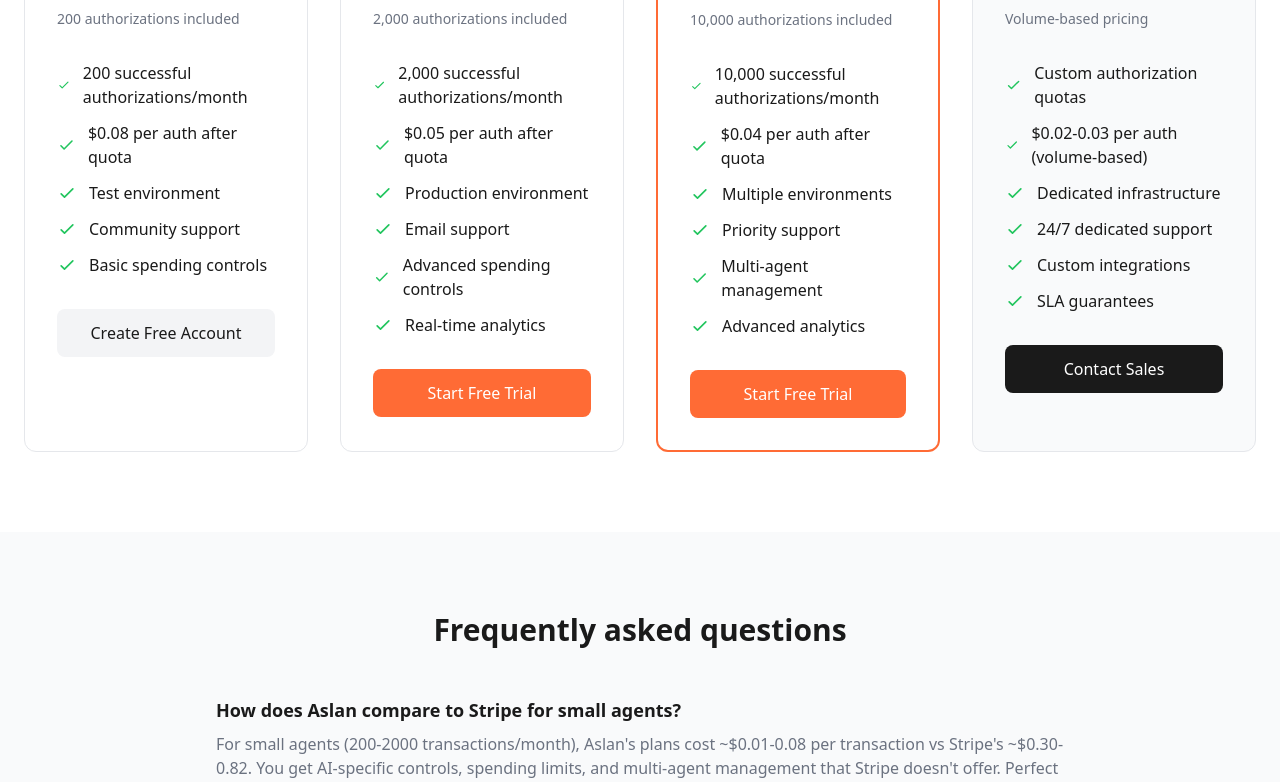
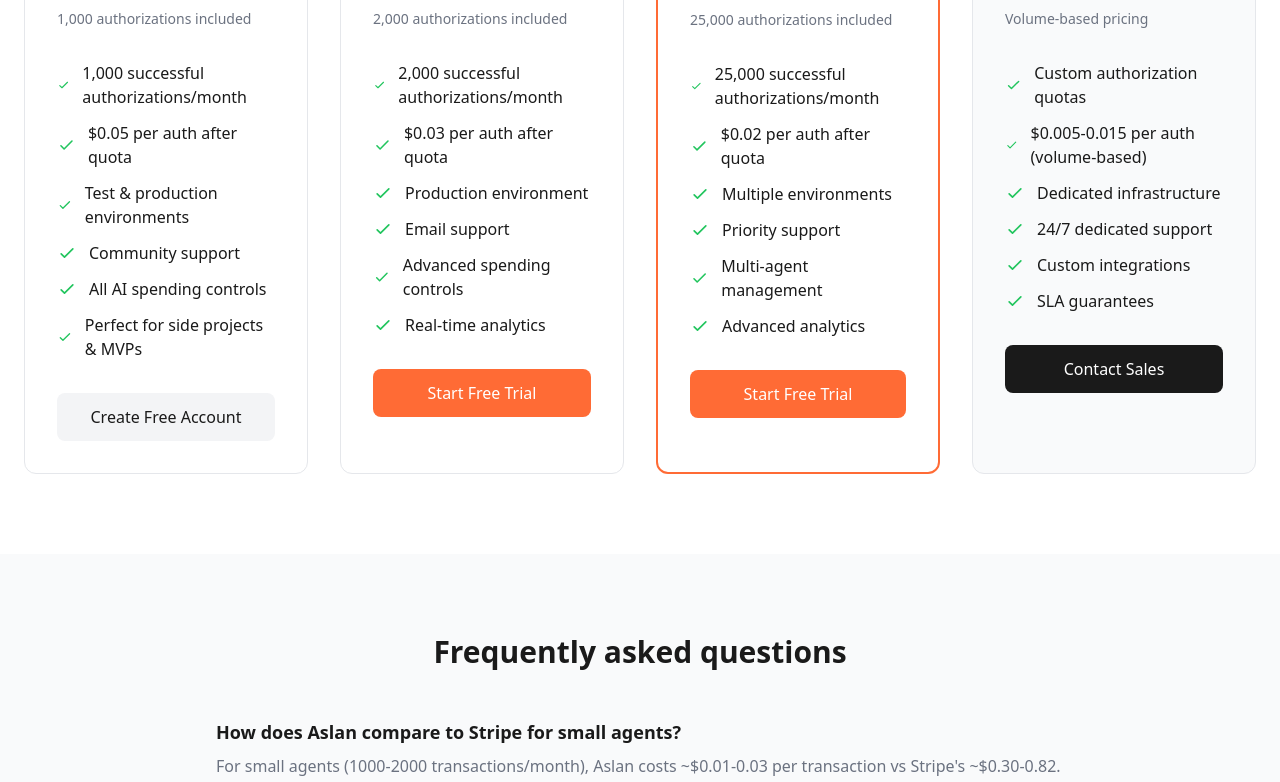
Before and after one commit to coltonsakamoto/aslanpay, a website: page public/pricing.html in a window 1280 px wide. Shown: the part 493-1275 px from the top of the page. Drawn offline with nearby package versions, Linux system fonts and the light colour scheme.

Commit message:
OPTIMAL PRICING: No-brainer for devs + billion dollar potential

```diff
--- a/public/pricing.html
+++ b/public/pricing.html
@@ -67,7 +67,7 @@
                             <span class="text-aslan-gray">/month</span>
                         </div>
                         <div class="text-sm text-aslan-gray">
-                            200 authorizations included
+                            1,000 authorizations included
                         </div>
                     </div>
 
@@ -76,19 +76,19 @@
                             <svg class="w-5 h-5 text-green-500" fill="none" stroke="currentColor" viewBox="0 0 24 24">
                                 <path stroke-linecap="round" stroke-linejoin="round" stroke-width="2" d="M5 13l4 4L19 7"></path>
                             </svg>
-                            <span class="text-aslan-dark">200 successful authorizations/month</span>
+                            <span class="text-aslan-dark">1,000 successful authorizations/month</span>
                         </li>
                         <li class="flex items-center space-x-3">
                             <svg class="w-5 h-5 text-green-500" fill="none" stroke="currentColor" viewBox="0 0 24 24">
                                 <path stroke-linecap="round" stroke-linejoin="round" stroke-width="2" d="M5 13l4 4L19 7"></path>
                             </svg>
-                            <span class="text-aslan-dark">$0.08 per auth after quota</span>
+                            <span class="text-aslan-dark">$0.05 per auth after quota</span>
                         </li>
                         <li class="flex items-center space-x-3">
                             <svg class="w-5 h-5 text-green-500" fill="none" stroke="currentColor" viewBox="0 0 24 24">
                                 <path stroke-linecap="round" stroke-linejoin="round" stroke-width="2" d="M5 13l4 4L19 7"></path>
                             </svg>
-                            <span class="text-aslan-dark">Test environment</span>
+                            <span class="text-aslan-dark">Test & production environments</span>
                         </li>
                         <li class="flex items-center space-x-3">
                             <svg class="w-5 h-5 text-green-500" fill="none" stroke="currentColor" viewBox="0 0 24 24">
@@ -100,7 +100,13 @@
                             <svg class="w-5 h-5 text-green-500" fill="none" stroke="currentColor" viewBox="0 0 24 24">
                                 <path stroke-linecap="round" stroke-linejoin="round" stroke-width="2" d="M5 13l4 4L19 7"></path>
                             </svg>
-                            <span class="text-aslan-dark">Basic spending controls</span>
+                            <span class="text-aslan-dark">All AI spending controls</span>
+                        </li>
+                        <li class="flex items-center space-x-3">
+                            <svg class="w-5 h-5 text-green-500" fill="none" stroke="currentColor" viewBox="0 0 24 24">
+                                <path stroke-linecap="round" stroke-linejoin="round" stroke-width="2" d="M5 13l4 4L19 7"></path>
+                            </svg>
+                            <span class="text-aslan-dark">Perfect for side projects & MVPs</span>
                         </li>
                     </ul>
 
@@ -134,7 +140,7 @@
                             <svg class="w-5 h-5 text-green-500" fill="none" stroke="currentColor" viewBox="0 0 24 24">
                                 <path stroke-linecap="round" stroke-linejoin="round" stroke-width="2" d="M5 13l4 4L19 7"></path>
                             </svg>
-                            <span class="text-aslan-dark">$0.05 per auth after quota</span>
+                            <span class="text-aslan-dark">$0.03 per auth after quota</span>
                         </li>
                         <li class="flex items-center space-x-3">
                             <svg class="w-5 h-5 text-green-500" fill="none" stroke="currentColor" viewBox="0 0 24 24">
@@ -181,7 +187,7 @@
                             <span class="text-aslan-gray">/month</span>
                         </div>
                         <div class="text-sm text-aslan-gray">
-                            10,000 authorizations included
+                            25,000 authorizations included
                         </div>
                     </div>
 
@@ -190,13 +196,13 @@
                             <svg class="w-5 h-5 text-green-500" fill="none" stroke="currentColor" viewBox="0 0 24 24">
                                 <path stroke-linecap="round" stroke-linejoin="round" stroke-width="2" d="M5 13l4 4L19 7"></path>
                             </svg>
-                            <span class="text-aslan-dark">10,000 successful authorizations/month</span>
+                            <span class="text-aslan-dark">25,000 successful authorizations/month</span>
                         </li>
                         <li class="flex items-center space-x-3">
                             <svg class="w-5 h-5 text-green-500" fill="none" stroke="currentColor" viewBox="0 0 24 24">
                                 <path stroke-linecap="round" stroke-linejoin="round" stroke-width="2" d="M5 13l4 4L19 7"></path>
                             </svg>
-                            <span class="text-aslan-dark">$0.04 per auth after quota</span>
+                            <span class="text-aslan-dark">$0.02 per auth after quota</span>
                         </li>
                         <li class="flex items-center space-x-3">
                             <svg class="w-5 h-5 text-green-500" fill="none" stroke="currentColor" viewBox="0 0 24 24">
@@ -253,7 +259,7 @@
                             <svg class="w-5 h-5 text-green-500" fill="none" stroke="currentColor" viewBox="0 0 24 24">
                                 <path stroke-linecap="round" stroke-linejoin="round" stroke-width="2" d="M5 13l4 4L19 7"></path>
                             </svg>
-                            <span class="text-aslan-dark">$0.02-0.03 per auth (volume-based)</span>
+                            <span class="text-aslan-dark">$0.005-0.015 per auth (volume-based)</span>
                         </li>
                         <li class="flex items-center space-x-3">
                             <svg class="w-5 h-5 text-green-500" fill="none" stroke="currentColor" viewBox="0 0 24 24">
@@ -297,7 +303,7 @@
             <div class="space-y-8">
                 <div>
                     <h3 class="text-lg font-semibold text-aslan-dark mb-2">How does Aslan compare to Stripe for small agents?</h3>
-                    <p class="text-aslan-gray">For small agents (200-2000 transactions/month), Aslan's plans cost ~$0.01-0.08 per transaction vs Stripe's ~$0.30-0.82. You get AI-specific controls, spending limits, and multi-agent management that Stripe doesn't offer. Perfect for food delivery, shopping, or booking agents.</p>
+                    <p class="text-aslan-gray">For small agents (1000-2000 transactions/month), Aslan costs ~$0.01-0.03 per transaction vs Stripe's ~$0.30-0.82. You get 1,000 FREE transactions monthly, then AI-specific controls, spending limits, and multi-agent management that Stripe doesn't offer. Perfect for food delivery, shopping, or booking agents.</p>
                 </div>
 
                 <div>
@@ -307,7 +313,7 @@
 
                 <div>
                     <h3 class="text-lg font-semibold text-aslan-dark mb-2">How does overage pricing work?</h3>
-                    <p class="text-aslan-gray">If you exceed your monthly authorization quota, you'll be charged the per-authorization rate ($0.04-0.08 depending on plan). Much cheaper than traditional payment processing for AI agents with frequent small transactions.</p>
+                    <p class="text-aslan-gray">If you exceed your monthly authorization quota, you'll be charged the per-authorization rate ($0.02-0.05 depending on plan). Much cheaper than traditional payment processing for AI agents with frequent small transactions.</p>
                 </div>
 
                 <div>
@@ -317,7 +323,7 @@
 
                 <div>
                     <h3 class="text-lg font-semibold text-aslan-dark mb-2">Is there a free trial?</h3>
-                    <p class="text-aslan-gray">The Sandbox plan is free forever with 200 authorizations per month. For paid plans, we offer a 14-day free trial with full access to all features. Perfect for testing your AI agents before committing.</p>
+                    <p class="text-aslan-gray">The Sandbox plan is free forever with 1,000 authorizations per month - enough for real projects! For paid plans, we offer a 14-day free trial with full access to all features. Perfect for testing your AI agents before committing.</p>
                 </div>
 
                 <div>
@@ -335,12 +341,12 @@
                 Finally, affordable AI agent payments
             </h2>
             <p class="text-xl text-aslan-gray mb-8">
-                Start free with 200 transactions, then just $19/month for 2,000 transactions.<br/>
-                <span class="text-sm text-aslan-gray">That's ~$0.01 per transaction vs Stripe's ~$0.30-0.82</span>
+                Start with 1,000 FREE transactions, then just $19/month for 2,000 more.<br/>
+                <span class="text-sm text-aslan-gray">That's $0.01 per transaction vs Stripe's $0.30-0.82 — <strong>30x cheaper!</strong></span>
             </p>
             <div class="flex flex-col sm:flex-row gap-4 justify-center">
                 <a href="auth.html?plan=sandbox" class="bg-aslan-orange text-white px-8 py-4 rounded-lg text-lg font-medium hover:bg-aslan-gold transition-colors">
-                    Start Free (200 transactions)
+                    Start Free (1,000 transactions)
                 </a>
                 <a href="checkout.html?plan=starter" class="border border-aslan-orange text-aslan-orange px-8 py-4 rounded-lg text-lg font-medium hover:bg-orange-50 transition-colors">
                     Try Starter ($19/month)
```
Also changed, not shown: public/checkout.html (+8 -7 lines).
